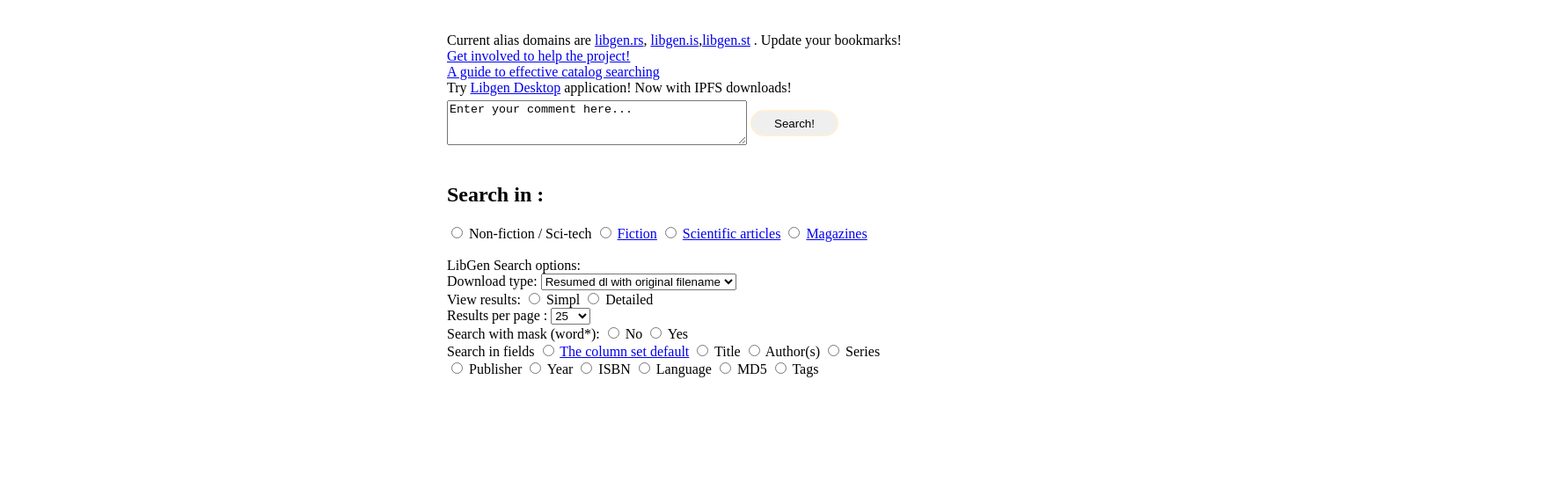
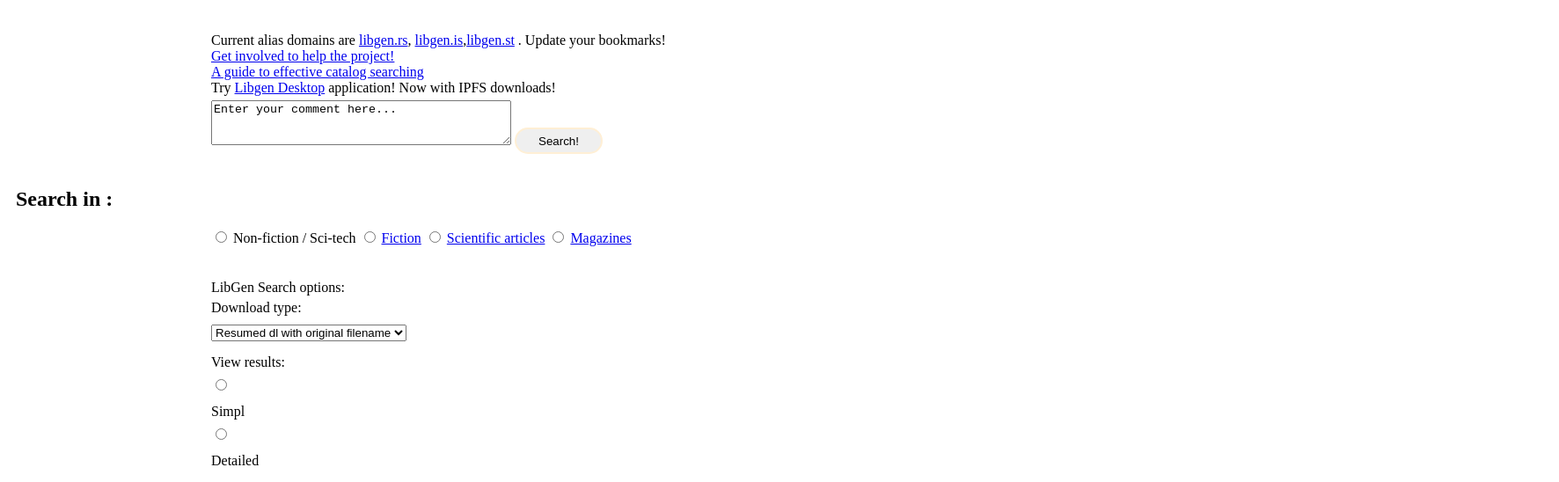
Before and after one commit to anshukumarbth/tutorial-repo, a plain HTML site: page project1/index11.html in a window 1280 px wide. Shown: the part 124-672 px from the top of the page at 88% size, 1772 px wide, since content can reach past the window. Drawn offline with Linux system fonts and the light colour scheme.

Commit message:
Update style11.css

```diff
--- a/project1/style11.css
+++ b/project1/style11.css
@@ -10,14 +10,12 @@
 .container ul {
     gap: 20px;
     display: flex;
-  /* padding: 0; */
-  /* margin: 0; */
+    flex-wrap: wrap;
 }
+
 ul li {
     font-family: sans-serif;
     list-style: none;
-  /* font-size: 20px; */
-  /* font-weight: bold; */
 }
 
 ul li svg {
@@ -26,39 +24,54 @@
     width: 15px;
 }
 
-h1{
+h1 {
     color: red;
     text-align: center;
 }
-.content{
-    /* display: table-caption; */
-    position: relative;
-    left: 500px;
+
+.content,
+.search,
+.radio,
+.section {
+    margin-left: auto;
+    margin-right: auto;
+    max-width: 800px;
 }
-.search{
-    position: relative;
-    left: 500px;
-    top: 5px;
+
+.search {
+    margin-top: 5px;
 }
-.bth{
+
+.bth {
     height: 30px;
     width: 100px;
     border: 2px solid papayawhip;
     border-radius: 20px;
-    position: relative;
-    top: -20px;
-}
-h2{
-        /* text-align: center; */
-        position: relative;
-        left: 500px;
-}
-.radio{
-    position: relative;
-    left: 500px;
+    margin-top: 10px;
 }
 
-.section{
-    position: relative;
-    left: 500px;
+h2 {
+    text-align: left;
+    margin-left: 10px;
 }
+
+.radio,
+.section {
+    margin-top: 20px;
+}
+
+.section select,
+.section input[type="radio"] {
+    margin-top: 10px;
+    margin-bottom: 10px;
+}
+
+.section label {
+    display: block;
+    margin-top: 5px;
+}
+
+.section input[type="radio"],
+.section select {
+    margin-right: 10px;
+}
```
